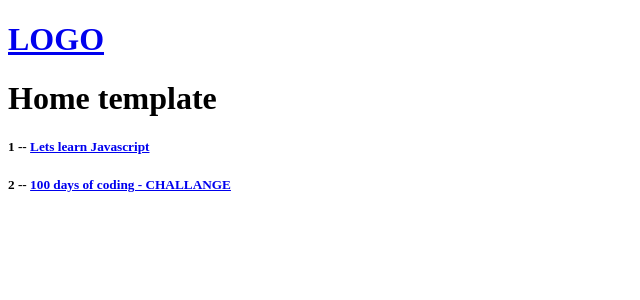
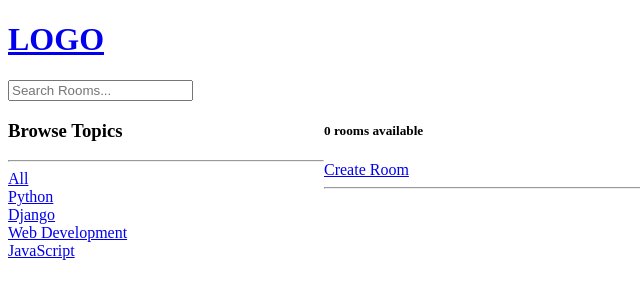
Before and after one commit to sDebski/studbuddy, a Django app: a page that uses templates/navbar.html in a window 1280 px wide. Shown: the top 300 px of the page, without its empty margins (0-640 px from the left). Run offline with Django 4.2, Linux system fonts and the light colour scheme; data comes from the database, SQL or seed files in the repository; both versions use the stored data as it was after the commit.

Commit message:
search in db

```diff
--- a/base/admin.py
+++ b/base/admin.py
@@ -1,6 +1,8 @@
 from django.contrib import admin
 
 # Register your models here.
-from .models import Room
+from .models import Room, Topic, Message
 
 admin.site.register(Room)
+admin.site.register(Message)
+admin.site.register(Topic)
--- a/base/models.py
+++ b/base/models.py
@@ -3,14 +3,23 @@
 
 # Create your models here.
 
+class Topic(models.Model):
+    name = models.CharField(max_length=200)
+
+    def __str__(self) -> str:
+        return self.name
+
 class Room(models.Model):
-    #host =
-    #topic =
+    host = models.ForeignKey(User, on_delete=models.SET_NULL, null=True)
+    topic = models.ForeignKey(Topic, on_delete=models.SET_NULL, null=True)
     name = models.CharField(max_length=200)
     description = models.TextField(null=True, blank=True)
     # participants = models.
     updated = models.DateTimeField(auto_now=True)
     created = models.DateTimeField(auto_now_add=True)
+
+    class Meta:
+        ordering = ['-updated', '-created']
 
     def __str__(self) -> str:
         return self.name
--- a/base/templates/base/home.html
+++ b/base/templates/base/home.html
@@ -1,16 +1,41 @@
 {% extends 'main.html' %}
 
 {% block content %}
-<h1>Home template</h1>
-<div>
+<style>
+    .home-container{
+        display: grid;
+        grid-template-columns: 1fr 3fr;
+    }
+</style>
+<div class="home-container">
     <div>
-        {% for room in rooms%}
+        <h3>Browse Topics</h3>
+        <hr/>
+        <div>
+            <a href="{% url 'home' %}">All</a>
+        </div>
+        {% for topic in topics %}
             <div>
-
-                    <h5>{{room.id}} -- <a href="{% url 'room' room.id %}">{{room.name}}</a></h5>
-
+                <a href="{% url 'home' %}?q={{topic.name}}">{{topic.name}}</a>
             </div>
         {% endfor %}
     </div>
+    <div>
+        <h5>{{rooms_count}} rooms available</h5>
+        <a href="{% url 'create-room' %}">Create Room</a>
+        <hr/>
+        <div>
+            {% for room in rooms%}
+                <div>
+                    <a href="{% url 'update-room' room.id %}">Edit</a>
+                    <a href="{% url 'delete-room' room.id %}">Delete</a>
+                    <span>@{{room.host.username}}
+                    <h5>{{room.id}} -- <a href="{% url 'room' room.id %}">{{room.name}}</a></h5>
+                    <small>{{room.topic.name}}</small>
+                    <hr/>
+                </div>
+            {% endfor %}
+        </div>
+    </div>
 </div>
 {% endblock %}
--- a/base/urls.py
+++ b/base/urls.py
@@ -4,4 +4,8 @@
 urlpatterns = [
     path('', views.home, name="home"),
     path('rooms/<str:pk>/', views.room, name="room"),
+    path('create-room/', views.createRoom, name="create-room"),
+    path('update-room/<str:pk>/', views.updateRoom, name="update-room"),
+    path('delete-room/<str:pk>/', views.deleteRoom, name="delete-room")
+
 ]
--- a/base/views.py
+++ b/base/views.py
@@ -1,6 +1,7 @@
-from django.shortcuts import render
-from django.http import HttpResponse
-from .models import Room
+from django.shortcuts import render, redirect
+from django.db.models import Q
+from .models import Room, Topic
+from .forms import RoomForm
 
 # Create your views here.
 # rooms = [
@@ -9,12 +10,51 @@
 #     {'id': 3, 'name':'Frontend content!'}
 # ]
 
+
 def home(request):
-    rooms = Room.objects.all()
-    context = {'rooms': rooms}
+    q = request.GET.get('q') if request.GET.get('q') != None else ''
+    rooms = Room.objects.filter(
+        Q(topic__name__icontains=q) |
+        Q(name__icontains=q) |
+        Q(description__icontains=q)
+        )
+    topics = Topic.objects.all()
+    rooms_count = rooms.count()
+    context = {'rooms': rooms, 'topics': topics, "rooms_count": rooms_count}
     return render(request, 'base/home.html', context)
 
 def room(request, pk):
     room = Room.objects.get(id=pk)
     context = {'room': room}
     return render(request, 'base/room.html', context)
+
+def createRoom(request):
+    form = RoomForm()
+    if request.method == 'POST':
+        form = RoomForm(request.POST)
+        if form.is_valid():
+            form.save()
+            return redirect('home')
+
+    context = {'form': form }
+    return render(request, 'base/room_form.html', context)
+
+def updateRoom(request, pk):
+    room = Room.objects.get(id=pk)
+    form = RoomForm(instance=room)
+
+    if request.method == 'POST':
+        form = RoomForm(request.POST, instance=room)
+        if form.is_valid():
+            form.save()
+            return redirect('home')
+
+    context = {'form': form}
+    return render(request, 'base/room_form.html', context)
+
+def deleteRoom(request, pk):
+    room = Room.objects.get(id=pk)
+    if request.method == 'POST':
+        room.delete()
+        return redirect('home')
+    return render(request, 'base/delete.html', {'obj': room} )
--- a/templates/navbar.html
+++ b/templates/navbar.html
@@ -1,3 +1,7 @@
 <a href="/">
     <h1>LOGO</h1>
 </a>
+
+<form method="GET" action="{% url 'home' %}">
+    <input type='text' name='q' placeholder="Search Rooms..."/>
+</form>
```
Also changed, not shown: base/forms.py (added, +7 -0 lines), base/templates/base/delete.html (added, +13 -0 lines), base/templates/base/room_form.html (added, +14 -0 lines), base/migrations/0002_topic_message_room_topic.py (added), base/migrations/0003_room_host.py (added), db.sqlite3, 1 other file.
